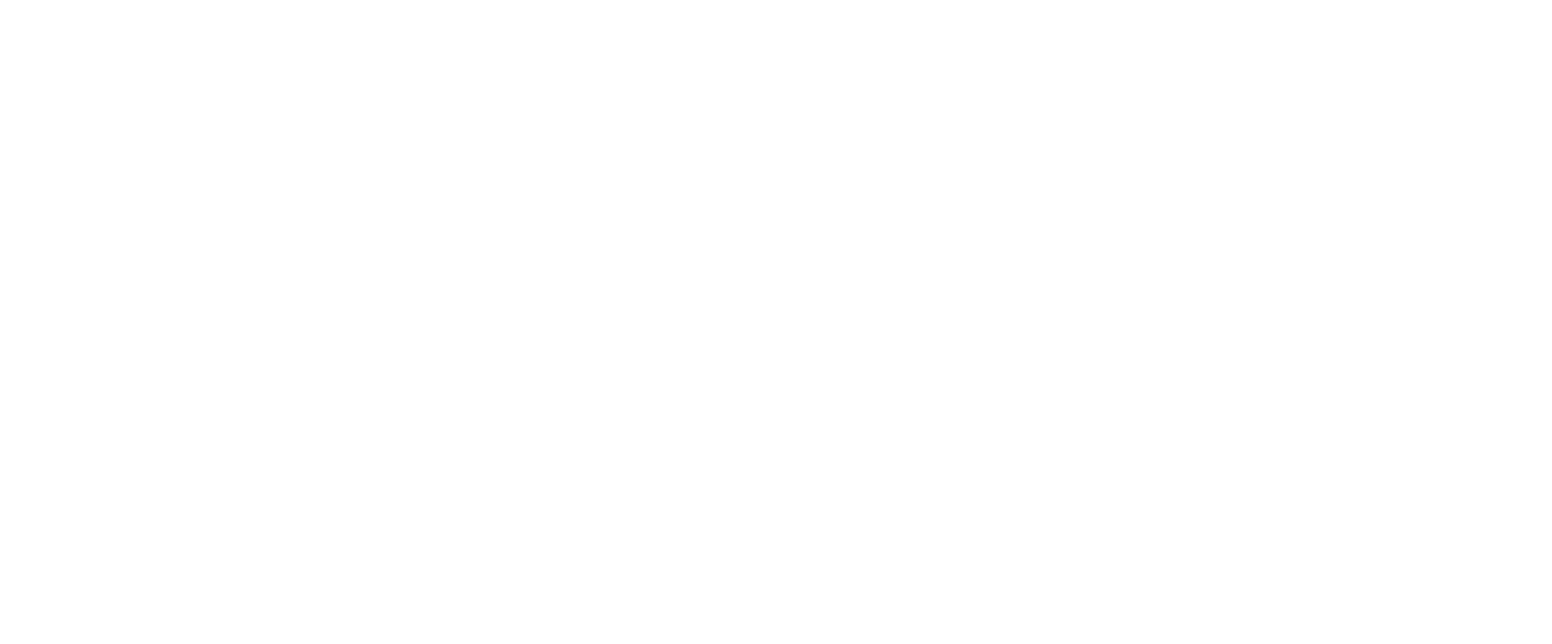
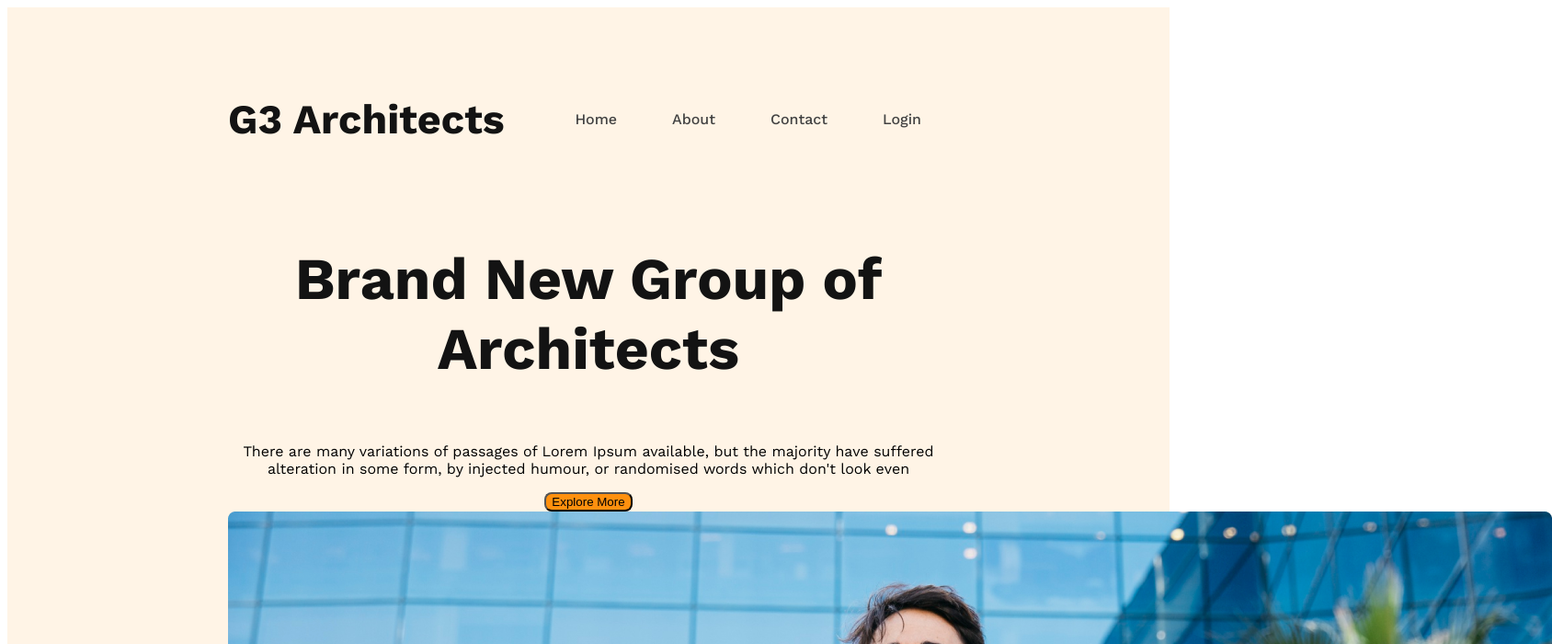
Before and after one commit to tanjil1590/g3-architects, a plain HTML site: page index.html in a window 1280 px wide. Shown: the top 700 px of the page at 92% size, 1688 px wide, since content can reach past the window. Drawn offline with nearby package versions, Linux system fonts and the light colour scheme.

Commit message:
banner content added

```diff
--- a/index.html
+++ b/index.html
@@ -4,9 +4,31 @@
     <meta charset="UTF-8">
     <meta name="viewport" content="width=device-width, initial-scale=1.0">
     <title>G3-art</title>
+    <link rel="preconnect" href="https://fonts.googleapis.com">
+<link rel="preconnect" href="https://fonts.gstatic.com" crossorigin>
+<link href="https://fonts.googleapis.com/css2?family=Lato:ital,wght@0,400;0,700;0,900;1,700&family=Work+Sans:wght@400;500;600;700&display=swap" rel="stylesheet">
+<link rel="stylesheet" href="./style/g3-art.css">
 </head>
 <body>
-    <header>
+    <header> <nav>
+        <h3 class="nav-title">G3 Architects</h3>
+        <ul>
+            <li><a href="">Home</a></li>
+            <li><a href="">About</a></li>
+            <li><a href="">Contact</a></li>
+            <li><a href="">Login</a></li>
+        </ul>
+        </nav>
+        <div class="banner">
+            <div class="banner-content">
+                <h3 class="banner-title">Brand New Group of Architects</h3>
+            <p class="banner-desciption">There are many variations of passages of Lorem Ipsum available, but the majority have suffered alteration in some form, by injected humour, or randomised words which don't look even</p>
+            <button class="btn-primary">Explore More</button>
+            </div>
+            <img src="./images/banner.png" alt="">
+
+
+        </div>
 
     </header>
     <main>
--- a/style/g3-art.css
+++ b/style/g3-art.css
@@ -0,0 +1,64 @@
+body{
+    font-family: 'Work Sans', sans-serif;
+}
+.btn-primary{
+    background: #FF900E;
+    border-radius: 8px;
+
+}
+
+header{
+    background: rgba(255, 144, 14, 0.10);
+    padding: 50px 240px;
+}
+nav{
+    display: flex;
+    justify-content: space-between;
+    align-items: center;
+}
+nav>ul{
+    display: flex;
+
+}
+nav li{
+    list-style: none;
+    margin: 30px;
+    font-size: 1rem;
+    font-weight: 500;
+
+}
+nav li a{
+    text-decoration: none;
+    color: #424242;
+
+
+}
+
+.nav-title{
+    color: #131313;
+    font-size: 2.8rem;
+    font-weight: 700;
+
+
+}
+/*banner style*/
+.banner{
+
+}
+.banner-content{
+
+    max-width: 800px;
+    margin: 0 auto;
+    text-align: center;
+
+}
+.banner-title{
+     font-size: 4rem;
+     font-weight: 700;
+     color: #131313;
+}
+.banner-desciption{
+    font-size: 1rem;
+    font-weight: 400;
+
+}
```
Also changed, not shown: images/architect.png (added), images/banner.png (added), images/icons/customers.png (added), images/icons/email.png (added), images/icons/projects.png (added), images/icons/ribon.png (added), images/sponsors/amazon.png (added), images/sponsors/figma.png (added), images/sponsors/google.png (added), images/sponsors/spotify.png (added), images/sponsors/telerama.png (added), images/team1.png (added), images/team2.png (added), images/team3.png (added), 1 more files.
